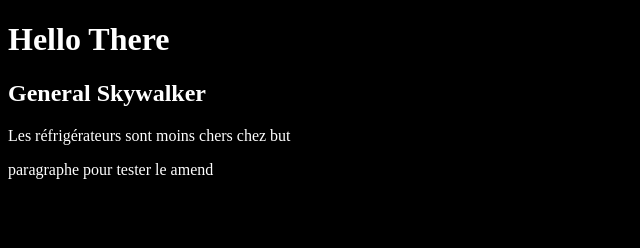
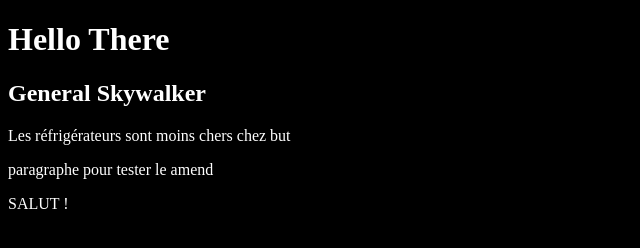
Before and after one commit to EWEN14/Projet-de-test-git, a plain HTML site: page index.html in a window 1280 px wide. Shown: the full height of the page, 0-640 px from the left. Drawn offline with nearby package versions, Linux system fonts and the light colour scheme.

Commit message:
Ajout de Salut

```diff
--- a/index.html
+++ b/index.html
@@ -22,5 +22,7 @@
 		<div>Les réfrigérateurs sont moins chers chez but</div>
 
 		<p class="amend">paragraphe pour tester le amend</p>
+
+		<div>SALUT !</div>
 	</body>
 </html>
```
